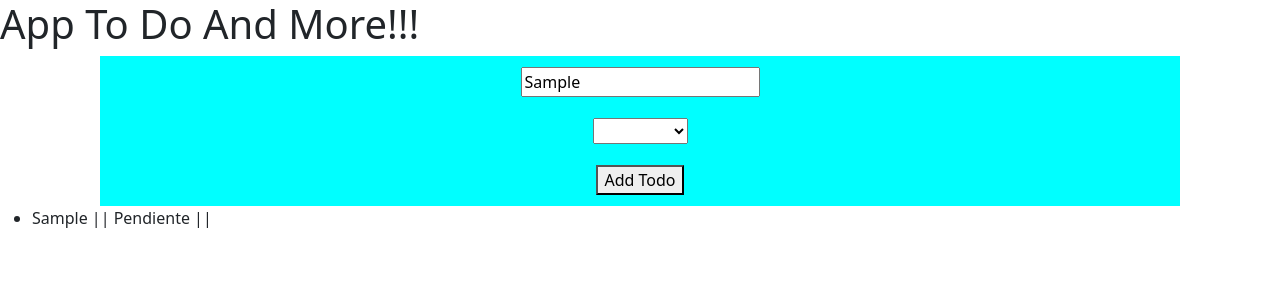
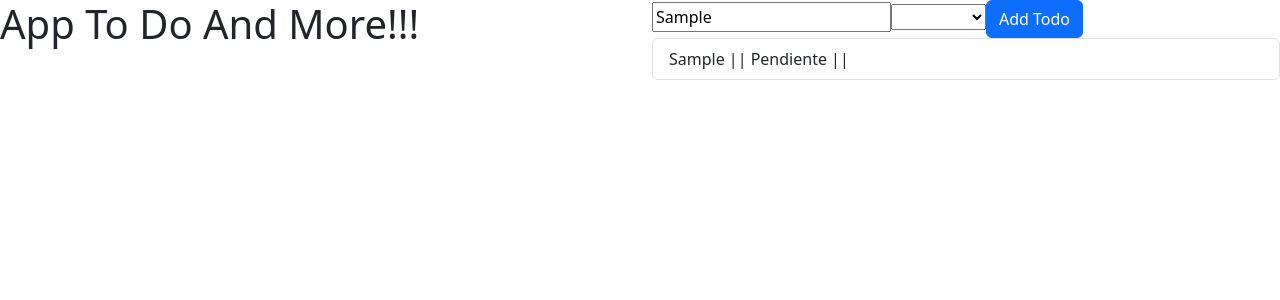
Before and after one commit to Abraham-Olsen/Sistemas-Colaborativos-Prototipo, an Angular app: page / in a window 1280 px wide. Both pictures are taken after typing "Sample" into the empty fields and a click on the button "Add Todo". Shown: the top 300 px of the page. Built offline with nearby package versions, Linux system fonts and the light colour scheme.

Commit message:
feat: :sparkles: Mejoramiento del código y diseño de Boostrap

```diff
--- a/src/app/app.component.html
+++ b/src/app/app.component.html
@@ -1,24 +1,8 @@
-<h1>App To Do And More!!!</h1>
-<div class="Input">
-<input type="text" [(ngModel)]="tarea">
-
-<select name="cars" id="cars" [(ngModel)]="responsable">
-  <option value="Carlos">Carlos</option>
-  <option value="Gonzalo">Gonzalo</option>
-  <option value="Fernando">Fernando</option>
-  <option value="Amstronm">Ese mae</option>
-</select>
-
-<button (click)="addTask()">Add Todo</button>
-</div>
-
-
-<div class="Tasks">
-<ul>
-  <li *ngFor="let todo of todos">
-    {{todo.tarea}} ||
-    {{todo.completado ? 'Completado' : 'Pendiente'}} ||
-    {{todo.responsable}}
-  </li>
-</ul>
-<div>
+<section class="row">
+  <div class="col">
+    <app-header></app-header>
+  </div>
+  <div class="col">
+    <app-list></app-list>
+  </div>
+</section>
--- a/src/app/app.module.ts
+++ b/src/app/app.module.ts
@@ -4,9 +4,11 @@
 import { AppRoutingModule } from './app-routing.module';
 import { AppComponent } from './app.component';
 import { FormsModule } from '@angular/forms';
+import { HeaderComponent } from './components/header/header.component';
+import { ListComponent } from './components/list/list.component';
 
 @NgModule({
-  declarations: [AppComponent],
+  declarations: [AppComponent, HeaderComponent, ListComponent],
   imports: [BrowserModule, AppRoutingModule, FormsModule],
   providers: [],
   bootstrap: [AppComponent],
--- /dev/null
+++ b/src/app/components/header/header.component.html
@@ -0,0 +1 @@
+<h1>App To Do And More!!!</h1>
--- /dev/null
+++ b/src/app/components/list/interfaces/Tarea.ts
@@ -0,0 +1,5 @@
+export interface Tarea {
+  tarea: string;
+  completado: boolean;
+  responsable: string;
+}
--- /dev/null
+++ b/src/app/components/list/list.component.html
@@ -0,0 +1,21 @@
+<section class="Input">
+  <input type="text" [(ngModel)]="tarea" />
+
+  <select name="cars" id="cars" [(ngModel)]="responsable">
+    <option value="Carlos">Carlos</option>
+    <option value="Gonzalo">Gonzalo</option>
+    <option value="Fernando">Fernando</option>
+    <option value="Amstronm">Ese mae</option>
+  </select>
+
+  <button class="btn btn-primary" (click)="addTask()">Add Todo</button>
+</section>
+<section class="Tasks">
+  <ul class="list-group">
+    <li *ngFor="let todo of todos" class="list-group-item">
+      {{ todo.tarea }} || {{ todo.completado ? "Completado" : "Pendiente" }} ||
+      {{ todo.responsable }}
+    </li>
+  </ul>
+  <div></div>
+</section>
--- /dev/null
+++ b/src/app/components/list/list.component.ts
@@ -0,0 +1,21 @@
+import { Component } from '@angular/core';
+import { Tarea } from './interfaces/Tarea';
+@Component({
+  selector: 'app-list',
+  templateUrl: './list.component.html',
+  styleUrl: './list.component.css',
+})
+export class ListComponent {
+  todos: Tarea[] = [];
+  tarea = '';
+  responsable = '';
+
+  addTask() {
+    const nuevaTarea: Tarea = {
+      tarea: this.tarea,
+      completado: false,
+      responsable: this.responsable,
+    };
+    this.todos.push(nuevaTarea);
+  }
+}
```
Also changed, not shown: src/app/components/header/header.component.ts (added, +10 -0 lines), src/app/components/header/header.component.css (added), src/app/components/list/list.component.css (added), 1 other file (tests, documents, lock files or other folders).
